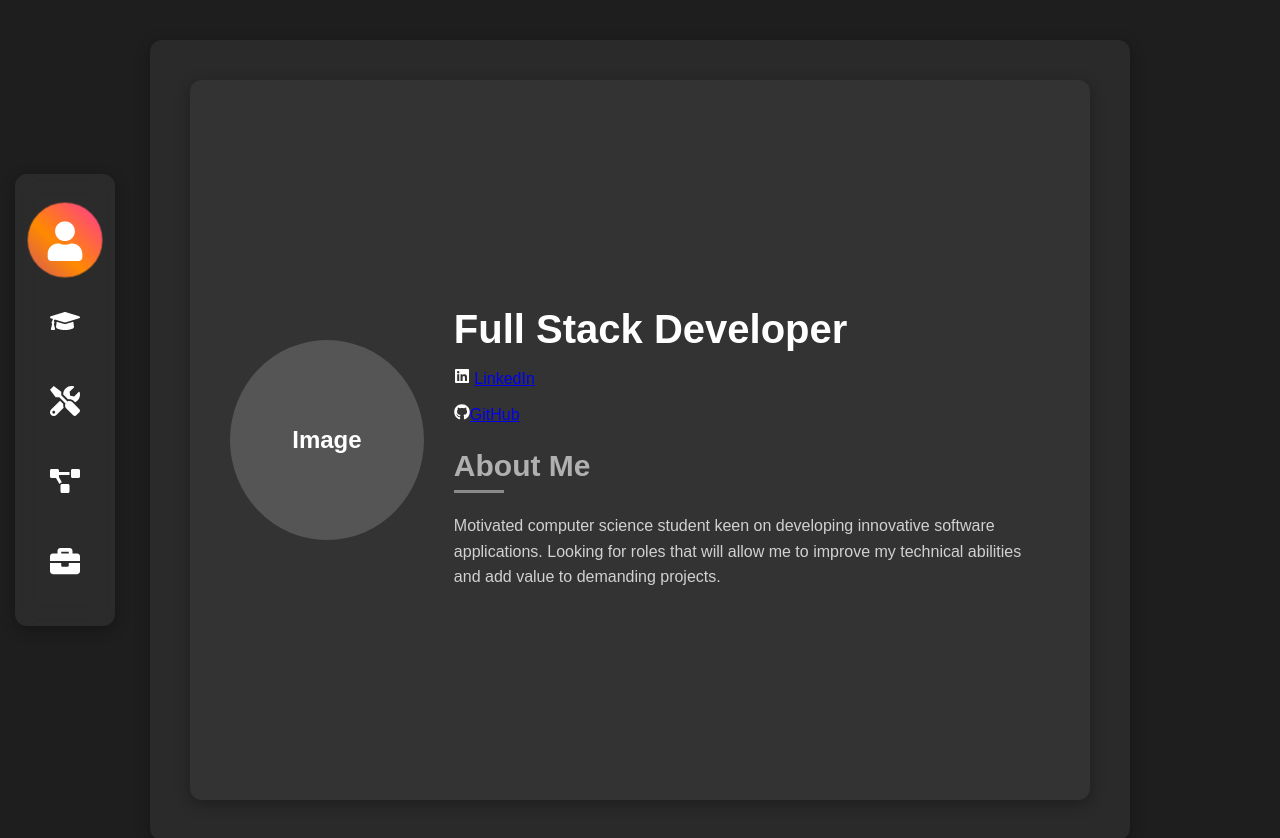
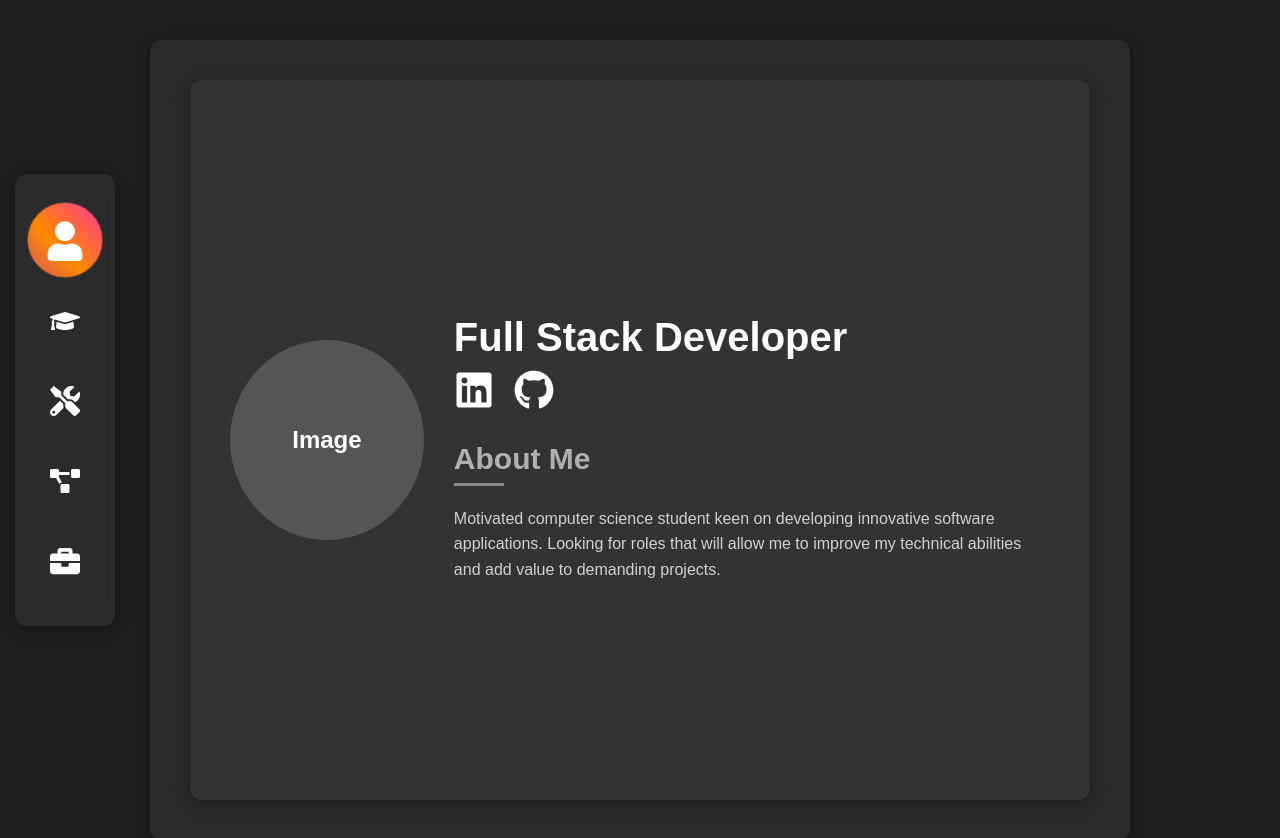
Before and after one commit to JustMeNova/vitaliy-portfolio, a React (Create React App) app: page / in a window 1280 px wide. Shown: the top 838 px of the page. Built offline with nearby package versions, Linux system fonts and the light colour scheme.

Commit message:
Added links

```diff
--- a/src/components/About.js
+++ b/src/components/About.js
@@ -20,8 +20,12 @@ const About = () => {
             />
           </h1>
           <div className="contact-info">
-            <p><FaLinkedin /> <a href="https://www.linkedin.com/in/vitaliy-aleksyuk-13b466235" target="_blank" rel="noopener noreferrer">LinkedIn</a></p>
-            <p><FaGithub /><a href="https://gitlab.com/JustNova" target="_blank" rel="noopener noreferrer">GitHub</a></p>
+            <a href="https://www.linkedin.com/in/vitaliy-aleksyuk-13b466235" target="_blank" rel="noopener noreferrer">
+              <FaLinkedin className="contact-icon" />
+            </a>
+            <a href="https://gitlab.com/JustNova" target="_blank" rel="noopener noreferrer">
+              <FaGithub className="contact-icon" />
+            </a>
           </div>
           <h2 className="section-title">About Me</h2>
           <p className="section-description">
--- a/src/styles/global.css
+++ b/src/styles/global.css
@@ -5,6 +5,27 @@ body {
   background-color: #1e1e1e;
   color: #fff;
 }
+.contact-info {
+  display: flex;
+  gap: 20px;
+  align-items: center;
+}
+
+.contact-info a {
+  text-decoration: none;
+  color: #ffffff;
+  font-size: 30px;
+  transition: color 0.3s ease;
+}
+
+.contact-info a:hover {
+  color: #960be6;
+}
+
+.contact-icon {
+  font-size: 40px;
+}
+
 .name {
   font-size: 40px;
   font-weight: bold;
```
